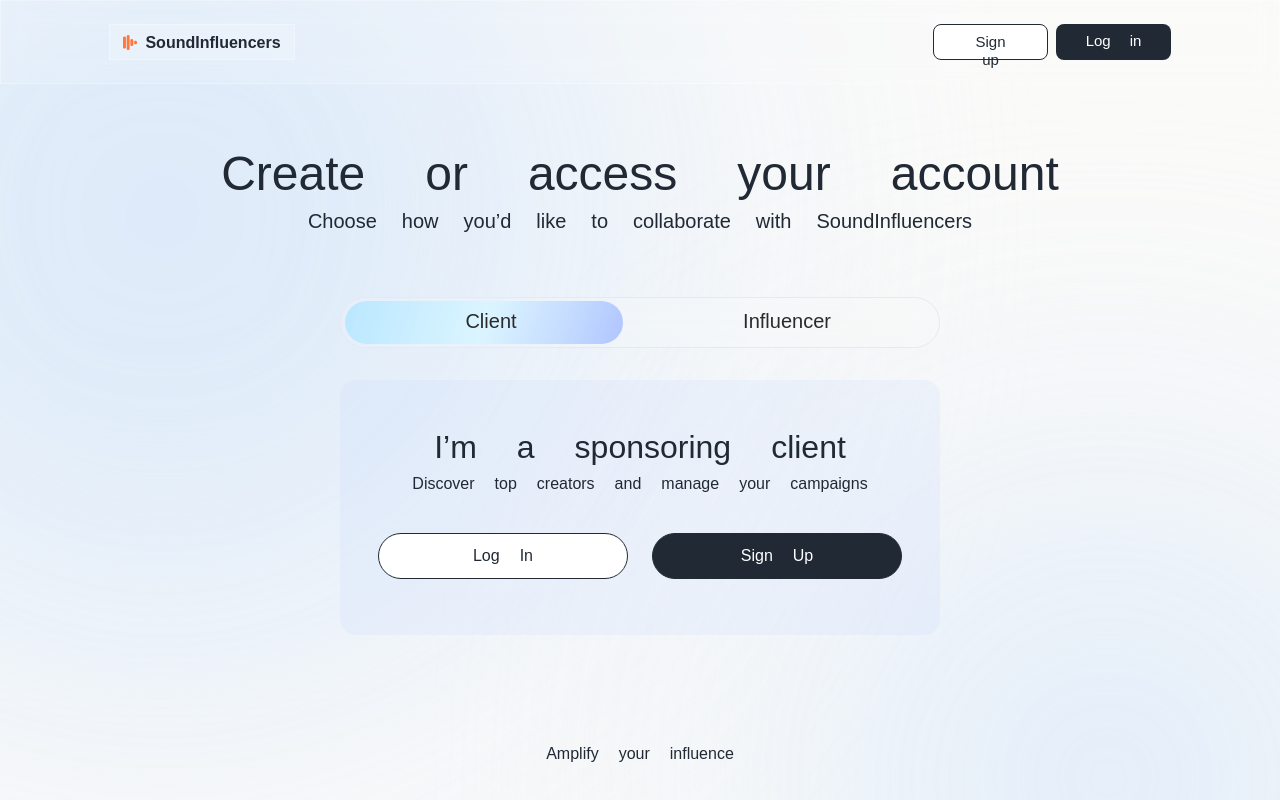
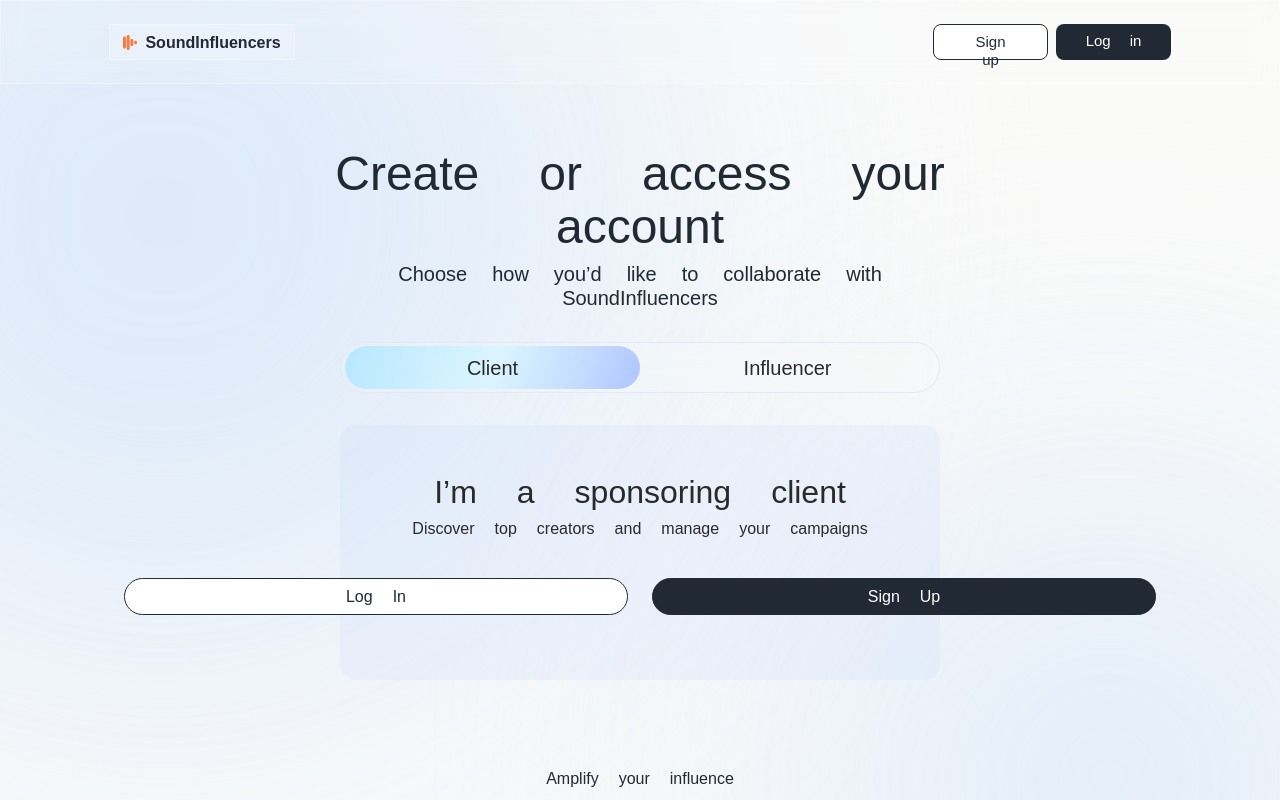
Before and after one commit to soundinfluencers/client, a React (Vite) app in the folder u/: page /auth in a window 1280 px wide. Built offline with nearby package versions, Linux system fonts and the light colour scheme; a web font is replaced by a local one.

Commit message:
"update: started work with adaptive auth pages"

```diff
--- a/u/src/components/ui/switchers/switch-button/SwitchButton.tsx
+++ b/u/src/components/ui/switchers/switch-button/SwitchButton.tsx
@@ -1,31 +1,44 @@
-import {type FC} from "react";
-import './_switch-button.scss';
+import type {FC} from "react";
+import "./_switch-button.scss";
 
 export interface SwitchButtonProps {
     firstTitle: string;
     secondTitle: string;
     activeIndex: number;
-    onClick: () => void;
+    onClick: (index: number) => void;
 }
 
-export const SwitchButton: FC<SwitchButtonProps> = ({firstTitle, secondTitle, activeIndex, onClick}: SwitchButtonProps) => {
-    const sliderTransform = activeIndex === 0
-        ? 'translateX(0px)'
-        : 'translateX(313px)';
+export const SwitchButton: FC<SwitchButtonProps> = ({
+                                                        firstTitle,
+                                                        secondTitle,
+                                                        activeIndex,
+                                                        onClick
+                                                    }) => {
+    const sliderStyle = {
+        transform: activeIndex === 0 ? "translateX(0)" : "translateX(100%)"
+    };
 
     return (
         <div className="switch-button">
+            <div className="switch-button__slider" style={sliderStyle}/>
+
             <div
-                className="switch-button__slider"
-                style={{ transform: sliderTransform }}
-            />
-
-            <div className={`switch-button__content ${activeIndex === 0 ? 'active' : ''}`} onClick={onClick}>
+                className={`switch-button__content ${
+                    activeIndex === 0 ? "active" : ""
+                }`}
+                onClick={() => onClick(0)}
+            >
                 <p>{firstTitle}</p>
             </div>
-            <div className={`switch-button__content ${activeIndex === 1 ? 'active' : ''}`} onClick={onClick}>
+
+            <div
+                className={`switch-button__content ${
+                    activeIndex === 1 ? "active" : ""
+                }`}
+                onClick={() => onClick(1)}
+            >
                 <p>{secondTitle}</p>
             </div>
         </div>
     );
-}
+};
--- a/u/src/components/ui/switchers/switch-button/_switch-button.scss
+++ b/u/src/components/ui/switchers/switch-button/_switch-button.scss
@@ -3,44 +3,57 @@
 
 .switch-button {
   @include glass.glass-effect();
-  width: 600px;
+
+  width: 100%;
+  max-width: 600px;
   height: 51px;
+  padding: 4px;
+  box-sizing: border-box;
+
+  display: flex;
+  align-items: center;
+  position: relative;
   border-radius: 32px;
-  padding: 4px;
   border: 1px solid vars.$white-gray-2;
-  display: flex;
-  position: relative;
-  align-items: center;
-  text-align: center;
-  gap: 4px;
+
+  @media screen and (max-width: 900px) {
+    height: 44px;
+  }
 
   &__slider {
     position: absolute;
+    left: 4px;
     height: 43px;
-    width: 278px;
+    width: calc(50% - 4px);
     border-radius: 32px;
     background: vars.$brightest-gradient;
-    transition: transform 0.15s ease-in-out;
+    transition: transform 0.18s ease-in-out;
+    z-index: 1;
   }
 
   &__content {
-    width: 292px;
+    flex: 1 1 50%;
     height: 43px;
     border-radius: 32px;
-    padding: 8px;
-    text-align: center;
+
     cursor: pointer;
     position: relative;
     z-index: 20;
 
+    display: flex;
+    align-items: center;
+    justify-content: center;
+
     p {
       color: vars.$gray-dark;
       font-size: 20px;
-      font-style: normal;
       font-weight: 400;
-      line-height: normal;
-      letter-spacing: 0;
-      mix-blend-mode: normal;
+      margin: 0;
+      z-index: 2;
+
+      @media screen and (max-width: 900px) {
+        font-size: 15px;
+      }
     }
   }
 }
--- a/u/src/pages/auth/auth/AuthPage.tsx
+++ b/u/src/pages/auth/auth/AuthPage.tsx
@@ -30,6 +30,7 @@ export const AuthPage: FC = () => {
                     <p className="auth-page__subtitle">Choose how you’d like to collaborate with SoundInfluencers</p>
                 </div>
 
+                <div className='auth-page__form-block'>
                     <div className="auth-page__switch">
                         <SwitchButton firstTitle={'Client'} secondTitle={'Influencer'} activeIndex={selectedRole} onClick={handleSwitchClick}/>
                     </div>
@@ -45,6 +46,7 @@ export const AuthPage: FC = () => {
                         </div>
                     </div>
                 </div>
+            </div>
 
             <div className="auth-page__footer">
                 <p>Amplify your influence</p>
--- a/u/src/pages/auth/auth/_auth-page.scss
+++ b/u/src/pages/auth/auth/_auth-page.scss
@@ -2,29 +2,51 @@
 @use '@/styles/variables/variables' as vars;
 
 .auth-page {
-  width: 100%;
-  max-width: 100vw;
+  margin: 64px auto;
+  width: 600px;
   min-height: calc(100vh - 160px);
   position: relative;
   display: flex;
   flex-direction: column;
   align-items: center;
-  padding: 64px 0;
+
+  > div {
+    width: 100%;
+  }
+
+  @media screen and (max-width: 900px) {
+    width: 409px;
+  }
+
+  @media screen and (max-width: 500px) {
+    width: 343px;
+  }
 
   &__content {
     display: flex;
     flex-direction: column;
     align-items: center;
     gap: 32px;
-    padding-bottom: 64px;
-    width: 100%;
+
+    @media screen and (max-width: 900px) {
+      gap: 24px;
+    }
   }
 
   &__title-block {
+    width: 640px;
     text-align: center;
     display: flex;
     flex-direction: column;
     gap: 8px;
+
+    @media screen and (max-width: 900px) {
+      width: 432px;
+    }
+
+    @media screen and (max-width: 500px) {
+      width: 320px;
+    }
   }
 
   &__title {
@@ -32,20 +54,29 @@
   }
 
   &__subtitle {
-    font-size: 20px;
-    font-style: normal;
-    font-weight: 400;
-    line-height: normal;
+    @include title.subtitle();
   }
 
   &__switch {
-    margin-top: 32px;
+    width: 100%;
+  }
+
+  &__form-block {
+    width: 100%;
+    display: flex;
+    flex-direction: column;
+    align-items: center;
+    justify-content: center;
+    gap: 32px;
+
+    @media screen and (max-width: 900px) {
+      gap: 24px;
+    }
   }
 
   &__footer {
     position: absolute;
     bottom: 0;
-    width: 100%;
     text-align: center;
     font-size: 16px;
     font-weight: 400;
@@ -53,11 +84,21 @@
 }
 
 .auth-form {
-  width: 600px;
+  width: 100%;
   height: 255px;
   background: vars.$light-blue;
   border-radius: 16px;
-  padding: 48px 0;
+  padding: 48px;
+
+  @media screen and (max-width: 900px) {
+    height: 238px;
+    padding: 32px 48px;
+  }
+
+  @media screen and (max-width: 500px) {
+    height: 265px;
+    padding: 32px 16px;
+  }
 
   &__header {
     display: flex;
@@ -67,17 +108,27 @@
   }
 
   &__title {
-    font-size: 32px;
-    font-style: normal;
-    font-weight: 400;
-    line-height: normal;
+    @include title.title(
+            $font-size: 32px,
+            $tablet-font-size: 20px,
+            $mobile-font-size: 20px,
+            $font-weight: 400,
+            $line-height: normal,
+            $font-style: normal,
+            $font-color: vars.$gray-dark
+    )
   }
 
   &__subtitle {
-    font-size: 16px;
-    font-style: normal;
-    font-weight: 400;
-    line-height: normal;
+    @include title.subtitle(
+            $font-size: 16px,
+            $tablet-font-size: 14px,
+            $mobile-font-size: 14px,
+            $font-weight: 400,
+            $line-height: normal,
+            $font-style: normal,
+            $font-color: vars.$gray-dark
+    )
   }
 
   &__controls {
@@ -86,5 +137,15 @@
     justify-content: center;
     margin-top: 40px;
     gap: 24px;
+
+    @media screen and (max-width: 900px) {
+      margin-top: 24px;
+      flex-direction: column;
+      gap: 8px;
+    }
+
+    @media screen and (max-width: 500px) {
+      margin-top: 32px;
+    }
   }
 }
--- a/u/src/pages/auth/signup/_signup-page.scss
+++ b/u/src/pages/auth/signup/_signup-page.scss
@@ -7,7 +7,6 @@
   justify-content: center;
   align-items: center;
   padding: 64px 0 47px 0;
-
 
   &__title-block {
     text-align: center;
--- a/u/src/styles/mixins/_button.scss
+++ b/u/src/styles/mixins/_button.scss
@@ -13,8 +13,8 @@
            $disabled-border: vars.$disabled-button-1,
 ) {
   display: flex;
-  width: 250px;
-  height: 46px;
+  width: 100%;
+  height: 100%;
   padding: 8px 24px;
   justify-content: center;
   align-items: center;
--- a/u/src/styles/mixins/_title.scss
+++ b/u/src/styles/mixins/_title.scss
@@ -1,13 +1,51 @@
 @use '../variables/variables' as vars;
 
-@mixin title($font-size: 48px, $font-weight: 400, $line-height: 110%, $font-style: normal, $font-color: vars.$black-blue) {
+@mixin title(
+  $font-size: 48px,
+   $tablet-font-size: 32px,
+    $mobile-font-size: 24px,
+     $font-weight: 400,
+      $line-height: 110%,
+       $font-style: normal,
+        $font-color: vars.$black-blue
+) {
   font-size: $font-size;
   font-weight: $font-weight;
   line-height: $line-height;
   font-style: $font-style;
   color: $font-color;
+
+  @media screen and (max-width: 900px) {
+    font-size: $tablet-font-size;
+    line-height: normal;
+  }
+
+  @media screen and (max-width: 500px) {
+    font-size: $mobile-font-size;
+    line-height: normal;
+  }
 }
 
-@mixin title-subtitle-block() {
+@mixin subtitle(
+  $font-size: 20px,
+   $tablet-font-size: 16px,
+    $mobile-font-size: 14px,
+     $font-weight: 400,
+      $line-height: normal,
+       $font-style: normal,
+        $font-color: vars.$black-blue
+) {
+  font-size: $font-size;
+  font-weight: $font-weight;
+  line-height: $line-height;
+  font-style: $font-style;
+  color: $font-color;
 
+  @media screen and (max-width: 900px) {
+    font-size: $tablet-font-size;
+  }
+
+  @media screen and (max-width: 500px) {
+    font-size: $mobile-font-size;
+  }
 }
```
Lines whose indentation alone changed are shown as unchanged.
